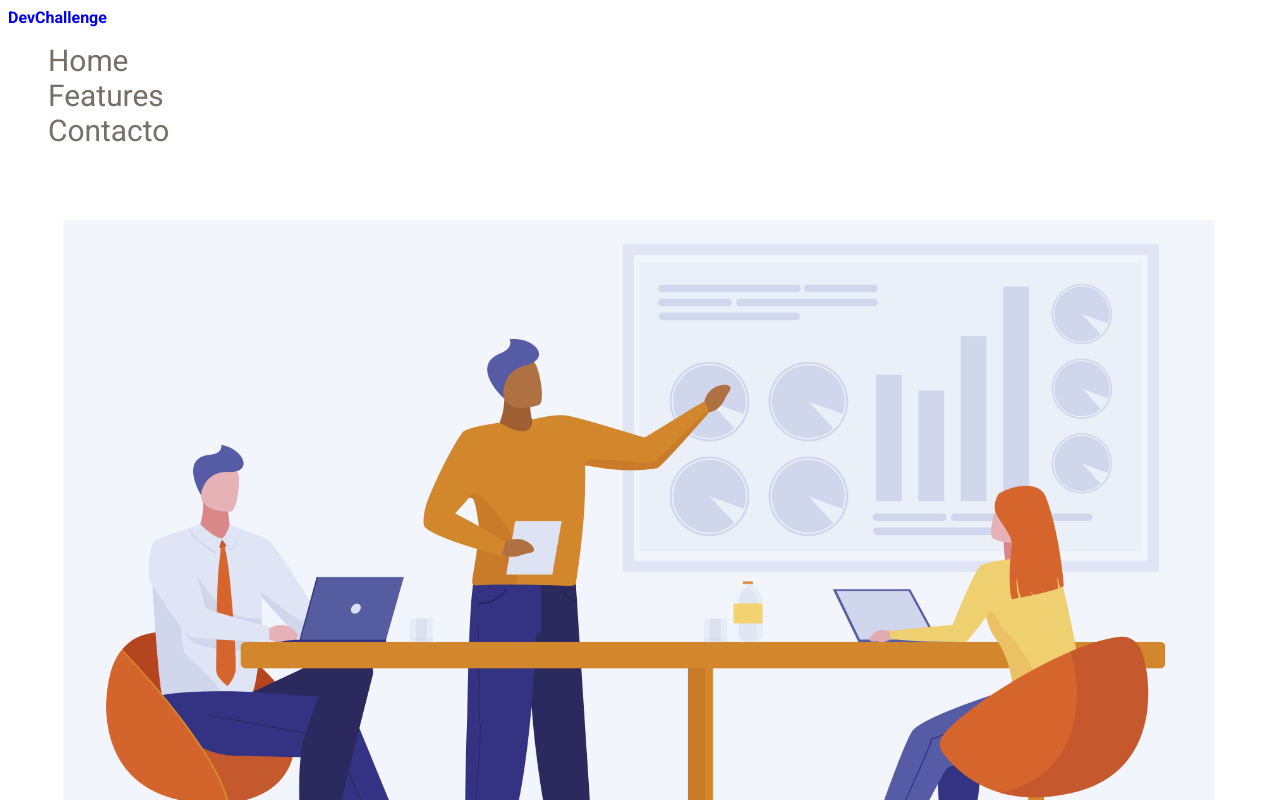
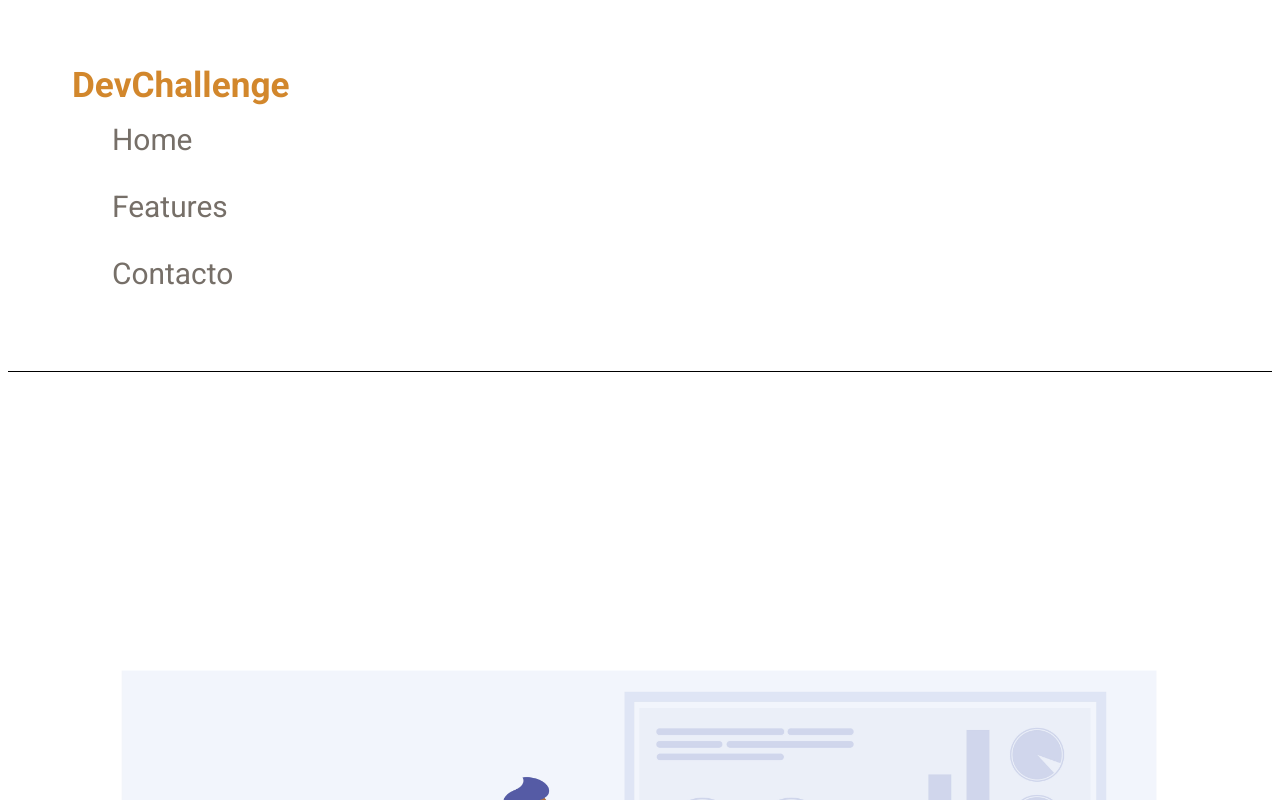
Before and after one commit to JoseAlbertoRodrigues/AmazingGraph, a plain HTML site: page index.html in a window 1280 px wide. Shown: the top 800 px of the page. Drawn offline with Linux system fonts and the light colour scheme.

Commit message:
Update style.css
Organizing the layout and logo

```diff
--- a/styles/style.css
+++ b/styles/style.css
@@ -68,3 +68,40 @@ body {
     background-color: var(--base-color-tree);
     color: white;
 }
+
+/* ====  LAYOUT ============================ */
+.container {
+    margin: 2rem;
+    padding: 2rem;
+}
+
+.grid {
+    display: grid;
+    gap: 2rem;
+}
+
+.section {
+    padding: calc(5rem + var(--header-height)) 0;
+}
+
+.section .title {
+    margin-bottom: 1rem;
+}
+
+#header {
+    border-bottom: 1px solid black;
+    margin-bottom: 2rem;
+    /* display: flex; */
+
+    /* position: fixed; */
+    top: 0;
+    left: 0;
+    z-index: 100;
+    width: 100%;
+}
+
+/* ====  LOGO ============================ */
+.logo {
+    font: 700 2.2rem var(--title-font);
+    color: var(--base-color);
+}
```
